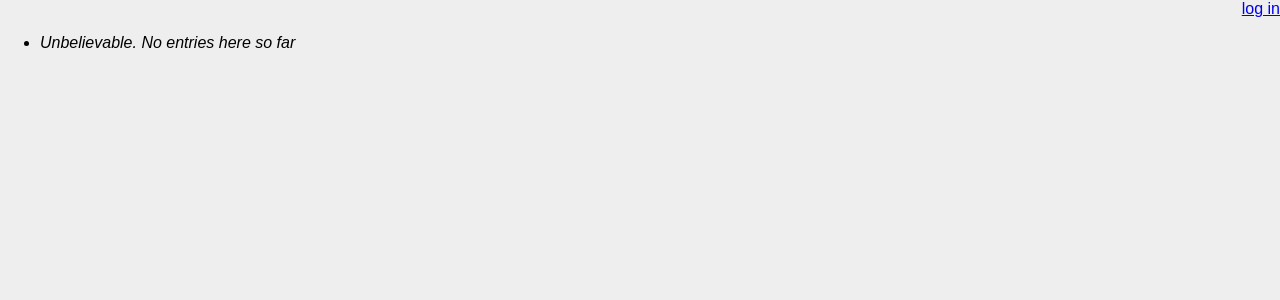
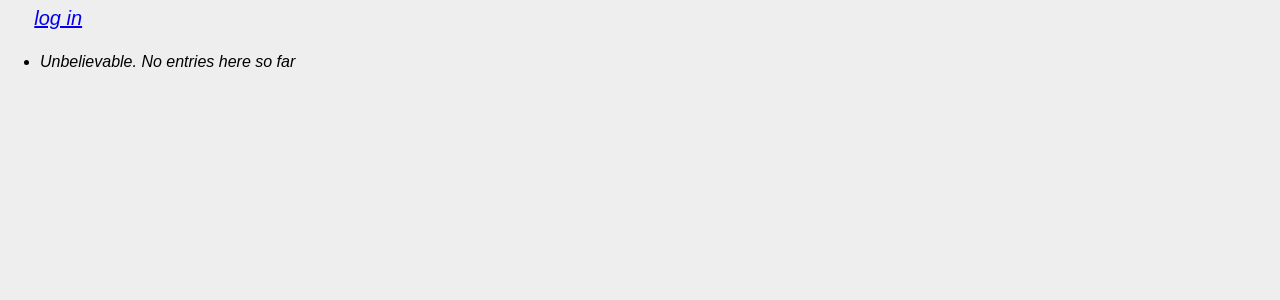
Before and after one commit to jillzy/RESTful-Fitness, a Flask app: template templates/show_entries.html in a window 1280 px wide. Shown: the top 300 px of the page. Run offline with Flask 2, Linux system fonts and the light colour scheme; the template is opened without the code that fills it, so the values that code supplies are empty; some libraries are stand-ins or nearby versions.

Commit message:
current styling

```diff
--- a/static/style.css
+++ b/static/style.css
@@ -14,11 +14,12 @@ html,body,.page {
 
 
 #liftLinksContainer {
-	background-color: #36151e;
-	/*padding: 25px;
+	/*background-color: #36151e;
+	padding: 25px;
 	min-height: 100%;*/
 	width: 100%;
 	overflow: hidden;
+	box-sizing: border-box;
 
 }
 
@@ -26,22 +27,25 @@ html,body,.page {
 	vertical-align:top;
 	font-size: 20px;
 	text-align: center;
-	width: 10%;
+	width: 8%;
 	text-decoration: none;
-	background-color: #7b6d8d;
 	display:inline-block;
-	color: #a5c4d4;
-	padding: 10px 0px;
+	color: black;
+	padding: 10px;
+	margin: -3px;
 }
 
 .mainLinks:hover {
 	font-style:italic;
-	text-decoration: underline;
 }
 
 .expansionContainer {
+	border: 1px solid black;
 	width: 100%;
+	margin-top:100px;
+	box-sizing:border-box;
 	margin: auto;
+	margin-top: 10px;
 	font-style:normal;
 	font-weight: normal;
 	position: relative;
--- a/templates/layout.html
+++ b/templates/layout.html
@@ -9,14 +9,6 @@
 
 <title> ACS </title>
 <div class=page>
-	<div class=metanav>
-		{% if not session.logged_in %}
-		<a href="{{ url_for('login') }}">log in</a>
-		{% else %}
-		<a href="{{ url_for('logout') }}">log out</a>
-		{% endif %}
-	</div>
-
 	<div id= "liftLinksContainer">
 		{% for item in lifts%}
 
@@ -31,9 +23,17 @@
 				allLinks.push('{{ item }}');
 				document.getElementById('liftLinksContainer')
 					.appendChild(document.getElementById('{{ item + 'Link' }}'));
-			//createExpansionContainer('{{ item }}')
 			</script>
 		{% endfor %}
+
+		<div class=mainLinks>
+		{% if not session.logged_in %}
+		<a href="{{ url_for('login') }}">log in</a>
+		{% else %}
+		<a href="{{ url_for('logout') }}">log out</a>
+		{% endif %}
+		</div>
+
 	</div>
 
 	{% block body %}{% endblock %}
```
Lines whose indentation alone changed are shown as unchanged.
